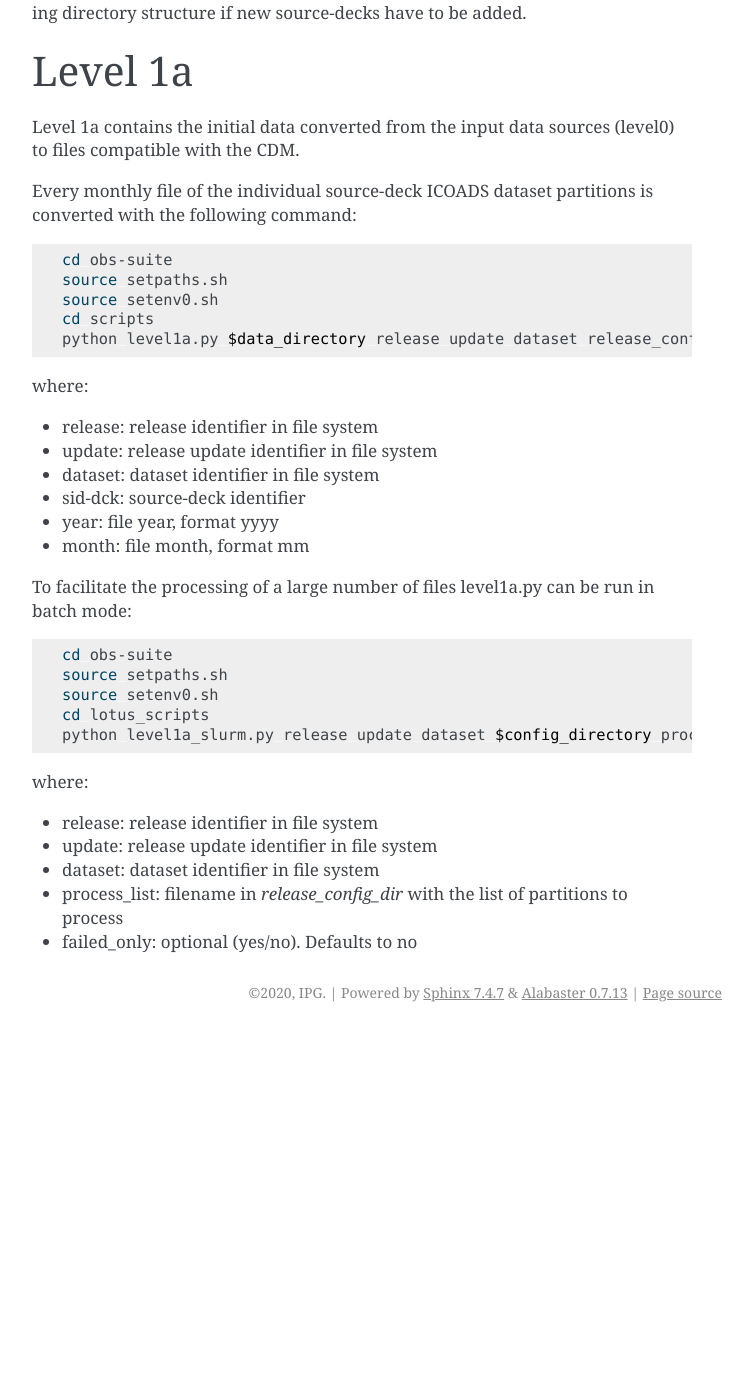
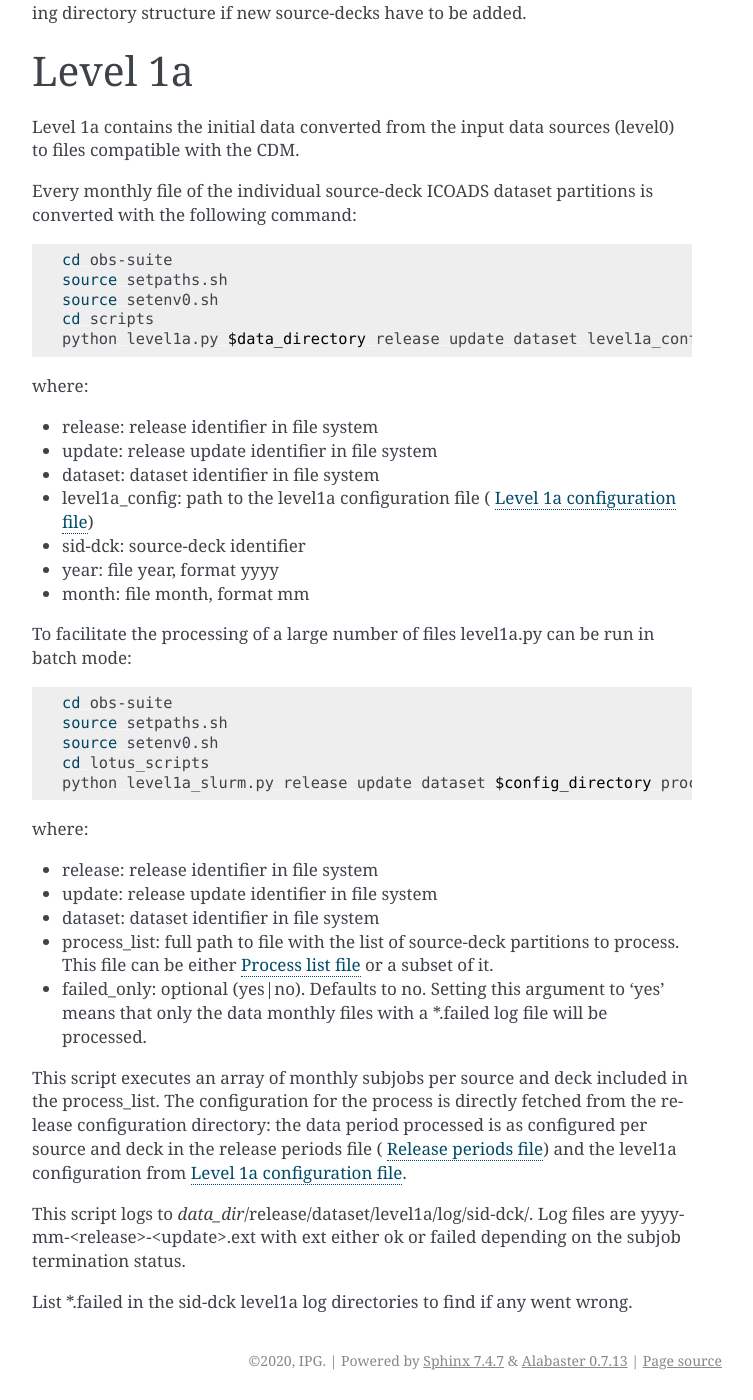
Before and after one commit to ludwiglierhammer/glamod-marine-processing, a Sphinx documentation site: the page built from obs-suite/docs/source/index.rst, in a window 1280 px wide and 1400 px high, scrolled down 3632 px. Shown: the whole window, without its empty margins (388-1141 px from the left). Built offline with Sphinx 7.4.7, drawn with Linux system fonts in a browser that asks for light colours; before the commit the page ends 4664 px from its top, so only the background shows below that.

Commit message:
Completed level1a

```diff
--- a/obs-suite/docs/source/index.rst
+++ b/obs-suite/docs/source/index.rst
@@ -73,6 +73,9 @@ Every data release is identified in the file system with the following tags:
 Create a new directory *release*-*update*/*dataset*/ in the obs-suite configuration directory (*config_directory*)
 of the configuration repository. We will now refer to this directory as *release_config_dir*.
 
+
+.. _release_periods_file:
+
 Release periods file
 ^^^^^^^^^^^^^^^^^^^^
 
@@ -85,6 +88,7 @@ The figure below shows a sample of this file:
 
 .. literalinclude:: ../config_files/source_deck_periods.json
 
+.. _process_list_file:
 
 Process list file
 ^^^^^^^^^^^^^^^^^
@@ -99,6 +103,7 @@ The figure below shows a sample of this file:
 
 .. literalinclude:: ../config_files/source_deck_list.txt
 
+.. _level1a_config_file:
 
 Level 1a configuration file
 ^^^^^^^^^^^^^^^^^^^^^^^^^^^
@@ -161,13 +166,14 @@ converted with the following command:
   source setpaths.sh
   source setenv0.sh
   cd scripts
-  python level1a.py $data_directory release update dataset release_config_dir/level1a.json sid-dck year month
+  python level1a.py $data_directory release update dataset level1a_config sid-dck year month
 
 where:
 
 * release: release identifier in file system
 * update: release update identifier in file system
 * dataset: dataset identifier in file system
+* level1a_config: path to the level1a configuration file ( :ref:`level1a_config_file`)
 * sid-dck: source-deck identifier
 * year: file year, format yyyy
 * month: file month, format mm
@@ -182,12 +188,26 @@ in batch mode:
   source setpaths.sh
   source setenv0.sh
   cd lotus_scripts
-  python level1a_slurm.py release update dataset $config_directory process_list failed_only
+  python level1a_slurm.py release update dataset $config_directory process_list --failed_only yes|no
 
 where:
 
 * release: release identifier in file system
 * update: release update identifier in file system
 * dataset: dataset identifier in file system
-* process_list: filename in *release_config_dir* with the list of partitions to process
-* failed_only: optional (yes/no). Defaults to no
+* process_list: full path to file with the list of source-deck partitions to
+  process. This file can be either :ref:`process_list_file` or a subset of it.
+* failed_only: optional (yes|no). Defaults to no. Setting this argument to 'yes'
+  means that only the data monthly files with a \*.failed log file will be processed.
+
+This script executes an array of monthly subjobs per source and deck included in
+the process_list. The configuration for the process is directly fetched from
+the release configuration directory: the data period processed is as configured
+per source and deck in the release periods file ( :ref:`release_periods_file`)
+and the level1a configuration from :ref:`level1a_config_file`.
+
+This script logs to *data_dir*/release/dataset/level1a/log/sid-dck/. Log files
+are yyyy-mm-<release>-<update>.ext with ext either ok or failed depending on the
+subjob termination status.
+
+List  \*.failed in the sid-dck level1a log directories to find if any went wrong.
```
